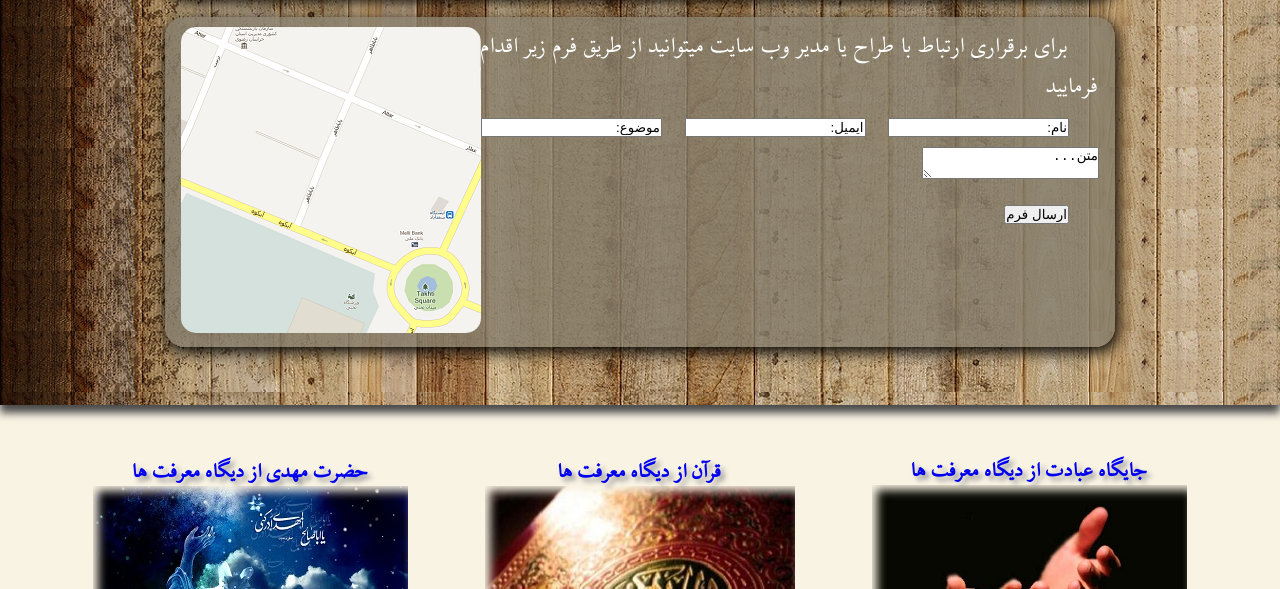
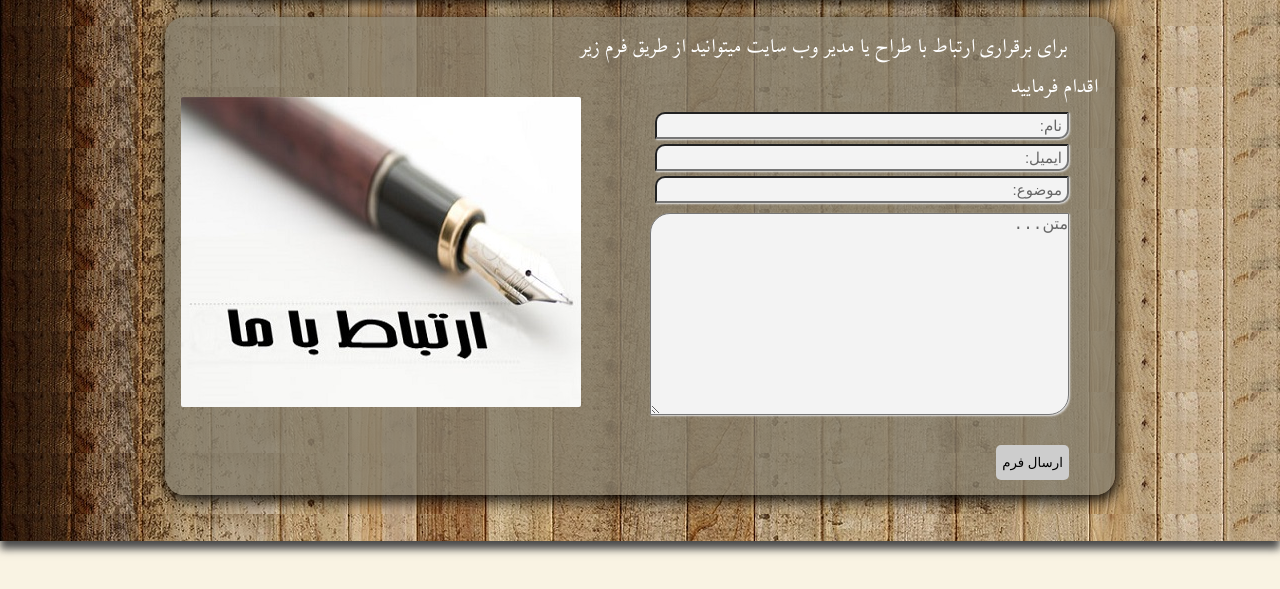
Before and after one commit to AliGH/marefatha, a plain HTML site: page contact.html in a window 1280 px wide. Shown: the part 206-795 px from the top of the page. Drawn offline with Linux system fonts and the light colour scheme.

Commit message:
design the form

```diff
--- a/contact.html
+++ b/contact.html
@@ -38,7 +38,7 @@
 			<div class="header">
 				<h1>ارتباط با ما</h1>
 			</div>
-			<div class="explanation"> <img src="images/map.png" width="300" height="306" />
+			<div class="explanation"> <div class="contact-image"></div>
 				<p class="contact-text"> برای برقراری ارتباط با طراح یا مدیر وب سایت میتوانید از طریق فرم زیر اقدام فرمایید </p>
                 <div class="form">
                     <form action="mail.php" method="post">
@@ -46,9 +46,7 @@
                         <input type="text" name="mail" value="ایمیل:" />
                         <input type="text" name="subject" value="موضوع:" />
                         <textarea  type="text" name="msg" >متن...</textarea>
-                        <div class="button">
                             <input type="submit" name="sub" class="ok" value="ارسال فرم" title="ارسال فرم" />
-                        </div>
                     </form>
                 </div>
 			</div>
--- a/css/layout.css
+++ b/css/layout.css
@@ -236,6 +236,100 @@ background-color:rgba(132,124,107,0.8);
 	line-height:40px;
 }
 
+div.contact-image{
+	background-image:url(../images/contactus.jpg);
+	height:310px;
+	width:400px;
+	float:left;
+	margin-top:70px;
+	-webkit-border-radius:2px;
+}
+
+div.form{
+	min-width:370px;
+	min-height:200px;
+	margin-top:0px;
+	margin-left:430px;
+	margin-right:25px;
+	text-indent:0px;
+}
+
+div.form input{
+	display:block;
+	margin:5px;
+	padding:3px 5px;
+}
+
+div.form input[type=text]{
+	color:#666;
+	width:400px;
+	font-size:15px;
+	-webkit-border-radius:10px 0 10px 0;
+	box-shadow:1px 1px 2px #E5E5E5;
+	-webkit-border-radius:10px 0 10px 0;
+	-webkit-box-shadow:1px 1px 2px #E5E5E5;
+	-moz-border-radius:10px 0 10px 0;
+	-moz-box-shadow:1px 1px 2px #E5E5E5;
+	-ms-border-radius:10px 0 10px 0;
+	-ms-box-shadow:1px 1px 2px #E5E5E5;
+	-o-border-radius:10px 0 10px 0;
+	-o-box-shadow:1px 1px 2px #E5E5E5;
+	background-color:#F3F3F3;
+}
+
+div.form input[type=text].ok{
+	background-color:#F1FFDD;
+	border-color:#00FFFF;
+}
+
+div.form input[type=text].nok{
+	background-color:#FFECEC;
+	border:1px dashed #FF4848;
+}
+
+div.form textarea{
+	width:417px;
+	min-height:200px;
+	color:#666;
+	margin:5px;
+	font-size:16px;
+	border-radius:20px 0 20px 0;
+	box-shadow:0px 0px 7px #01746F;
+	-webkit-border-radius:20px 0 20px 0;
+	-webkit-box-shadow:1px 1px 2px #E5E5E5;
+	-moz-border-radius:20px 0 20px 0;
+	-moz-box-shadow:0px 0px 7px #01746F;
+	-ms-border-radius:20px 0 20px 0;
+	-ms-box-shadow:0px 0px 7px #01746F;
+	-o-border-radius:20px 0 20px 0;
+	-o-box-shadow:0px 0px 7px #01746F;
+	background-color:#F3F3F3;
+}
+
+div.form textarea.ok{
+	background-color:#F1FFDD;
+	border-color:#00FFFF;
+}
+
+div.form textarea.nok{
+	background-color:#FFECEC;
+	border:1px dashed #FF4848;
+}
+
+div.form input[type=submit]{
+	background-color:#CDCDCD;
+	-webkit-border-radius:5px;
+	background-repeat:no-repeat;
+	height:35px;
+	width:73px;
+	border: 0;
+	margin-top:10px;
+	cursor:pointer;
+}
+
+div.form input[type=submit]:hover{
+	background-color:#B5B5B5;
+}
 p.center{
 	text-align:center;
 	padding:2px 0;
@@ -422,3 +516,7 @@ div.container-footer a{
 	margin-right:20px;
 	margin-top:3px;
 }
+
+.contact-text{
+	font-size:20px;
+}
```
Also changed, not shown: images/contact-submit.png (added), images/contactus.jpg (added), images/map.png (deleted).
